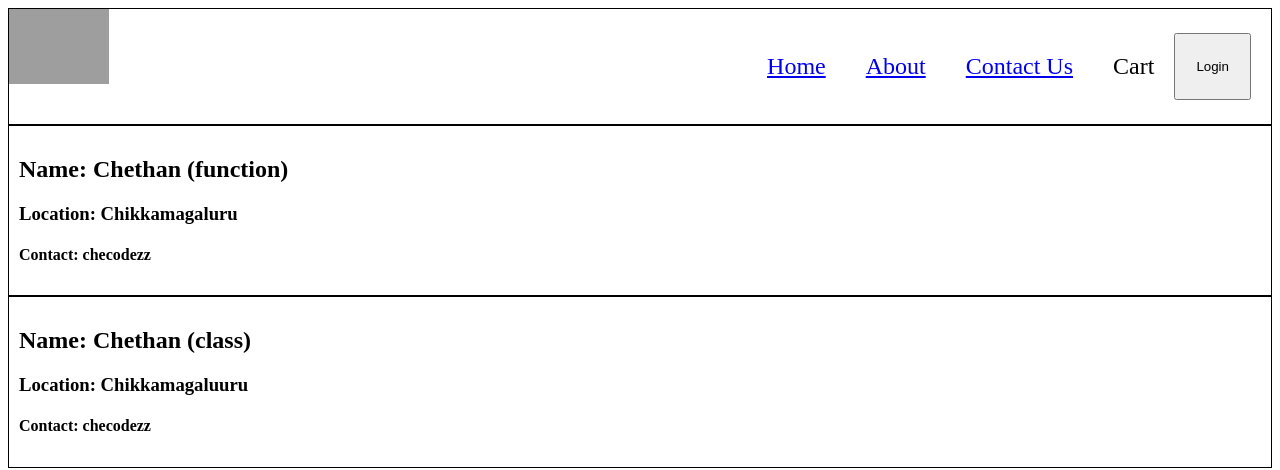
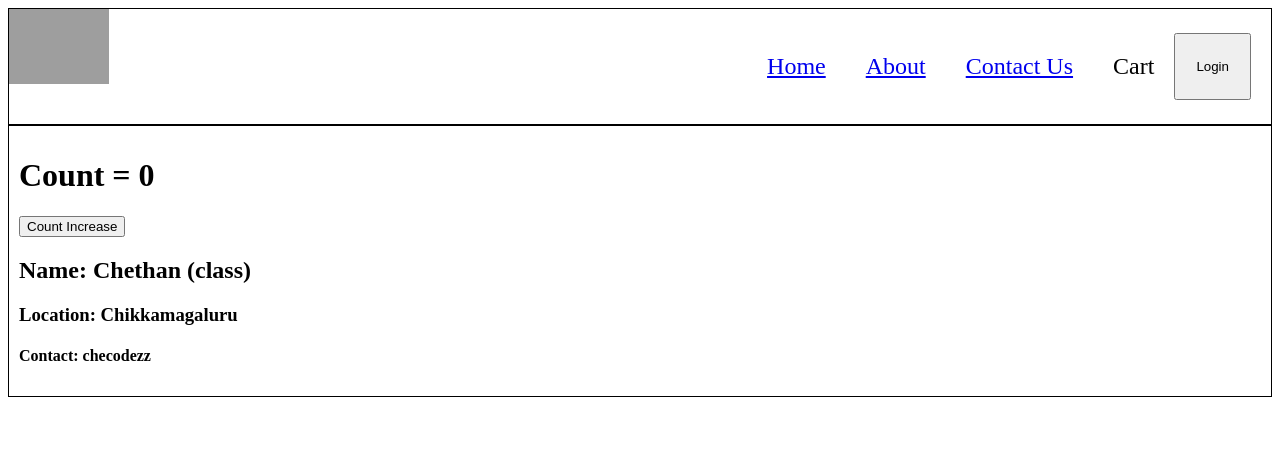
Before and after one commit to checodezz/swiggy-app, a React (Vite) app: page /about in a window 1280 px wide. Shown: the top 470 px of the page. Built offline with nearby package versions, Linux system fonts and the light colour scheme; grey boxes are pictures that could not be loaded.

Commit message:
feat: Add class based component.

```diff
--- a/src/components/About.jsx
+++ b/src/components/About.jsx
@@ -4,8 +4,8 @@
 const About = () => {
   return (
     <>
-      <User name={"Chethan (function)"} location={"Chikkamagaluru"} />
-      <UserClass name={"Chethan (class)"} location={"Chikkamagaluuru"} />
+      {/* <User name={"Chethan (function)"} location={"Chikkamagaluru"} /> */}
+      <UserClass name={"Chethan (class)"} location={"Chikkamagaluru"} />
     </>
   );
 };
--- a/src/components/User.jsx
+++ b/src/components/User.jsx
@@ -1,6 +1,12 @@
+import { useState } from "react";
+
 const User = ({ name, location }) => {
+  const [count, setCount] = useState(0);
+  const [count2] = useState(1);
   return (
     <div className="user-card">
+      <h1>Count = {count}</h1>
+      <h1>Count2 = {count2}</h1>
       <h2>Name: {name}</h2>
       <h3>Location: {location}</h3>
       <h4>Contact: checodezz </h4>
--- a/src/components/UserClass.jsx
+++ b/src/components/UserClass.jsx
@@ -3,11 +3,28 @@
 class UserClass extends React.Component {
   constructor(props) {
     super(props);
+
+    this.state = {
+      count: 0,
+      count2: 0,
+    };
   }
   render() {
     const { name, location } = this.props;
+    const { count } = this.state;
+
     return (
       <div className="user-card">
+        <h1>Count = {count}</h1>
+        <button
+          onClick={() => {
+            this.setState({
+              count: this.state.count + 1,
+            });
+          }}
+        >
+          Count Increase
+        </button>
         <h2>Name: {name}</h2>
         <h3>Location: {location}</h3>
         <h4>Contact: checodezz </h4>
```
